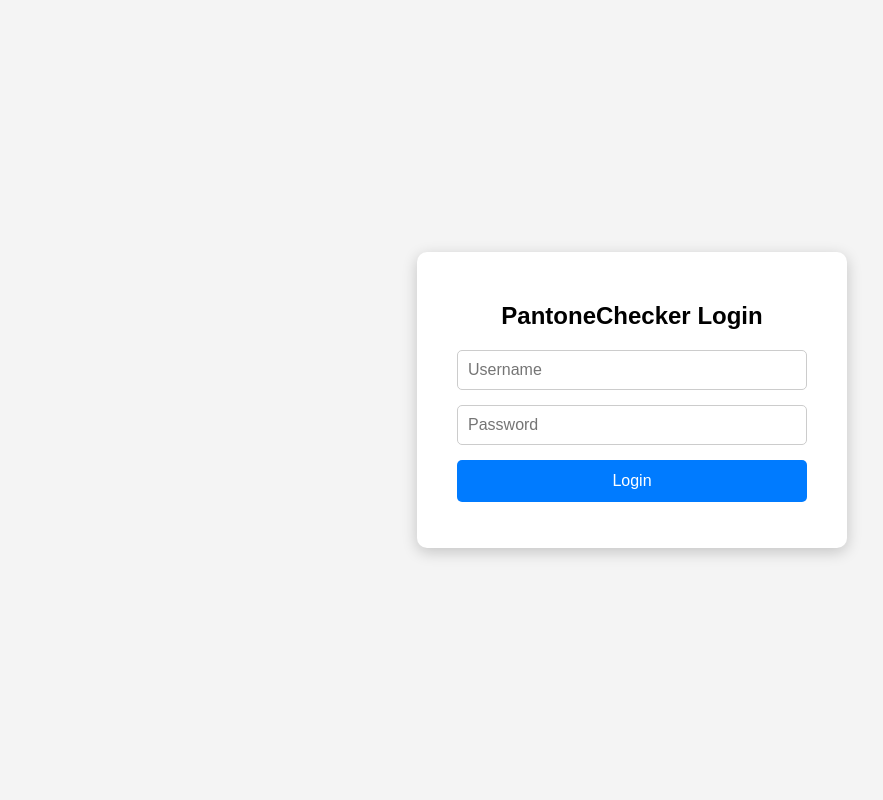
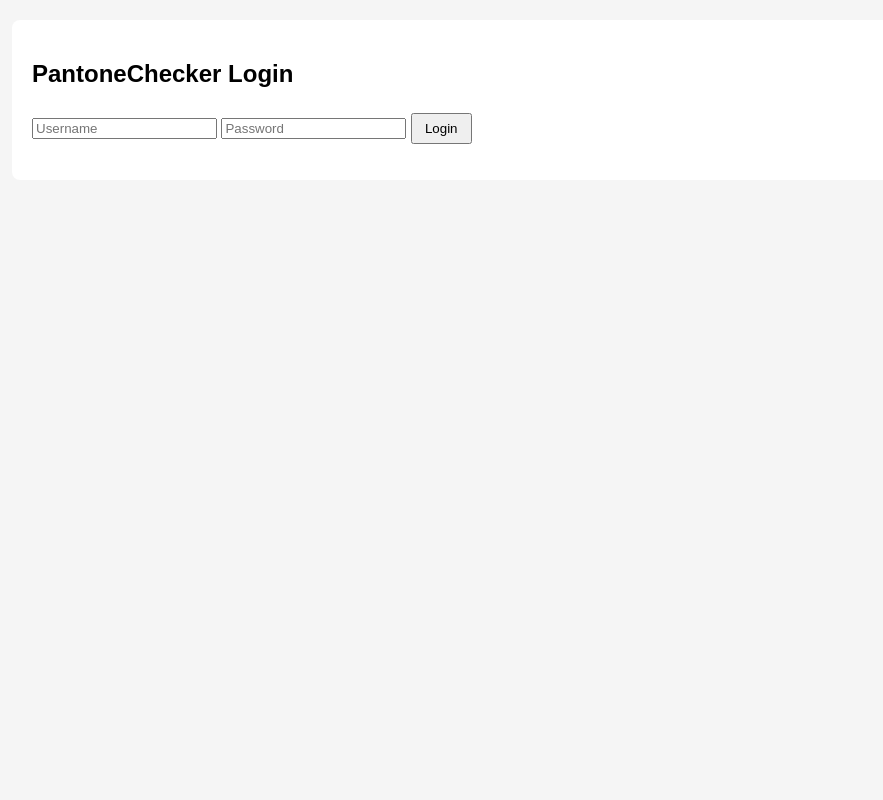
Before and after one commit to silentoldschool/v2pantonechecker, a Flask app: template templates/login.html in a window 1280 px wide. Shown: the whole page, without its empty margins (8-891 px from the left). Run offline with Flask 3, Linux system fonts and the light colour scheme; the template is opened without the code that fills it, so the values that code supplies are empty.

Commit message:
Update style.css

```diff
--- a/static/css/style.css
+++ b/static/css/style.css
@@ -1,69 +1,7 @@
-/* Allgemeine Grundstile */
-body {
-    font-family: Arial, Helvetica, sans-serif;
-    background-color: #f4f4f4;
-    margin: 0;
-    padding: 0;
-    display: flex;
-    height: 100vh;
-    justify-content: center;
-    align-items: center;
-}
-
-/* Login-Container */
-.login-container {
-    background-color: #ffffff;
-    padding: 30px 40px;
-    border-radius: 10px;
-    box-shadow: 0px 4px 15px rgba(0,0,0,0.2);
-    width: 350px;
-    text-align: center;
-}
-
-.login-container h1 {
-    margin-bottom: 20px;
-    font-size: 24px;
-    color: #333333;
-}
-
-/* Formularelemente */
-.login-container label {
-    display: block;
-    text-align: left;
-    margin-bottom: 5px;
-    font-weight: bold;
-    color: #555555;
-}
-
-.login-container input {
-    width: 100%;
-    padding: 10px;
-    margin-bottom: 15px;
-    border: 1px solid #cccccc;
-    border-radius: 5px;
-    font-size: 16px;
-    box-sizing: border-box;
-}
-
-.login-container button {
-    width: 100%;
-    padding: 12px;
-    background-color: #007BFF;
-    color: #ffffff;
-    border: none;
-    border-radius: 5px;
-    font-size: 16px;
-    cursor: pointer;
-    transition: 0.3s;
-}
-
-.login-container button:hover {
-    background-color: #0056b3;
-}
-
-/* Meldungen */
-#message {
-    margin-top: 10px;
-    font-size: 14px;
-    color: red;
-}
+body { font-family: Arial, sans-serif; margin:20px; background:#f5f5f5; }
+.header { display:flex; justify-content: space-between; align-items:center; margin-bottom:20px; }
+.color-list table { border-collapse: collapse; width: 100%; background:white; }
+.color-list th, .color-list td { border:1px solid #ccc; padding:8px; text-align:center; }
+.color-field { width:40px; height:20px; display:inline-block; border:1px solid #000; }
+.login-container, .color-request { background:white; padding:20px; margin-bottom:20px; border-radius:8px; }
+button { padding:6px 12px; cursor:pointer; margin-top:5px; }
```
